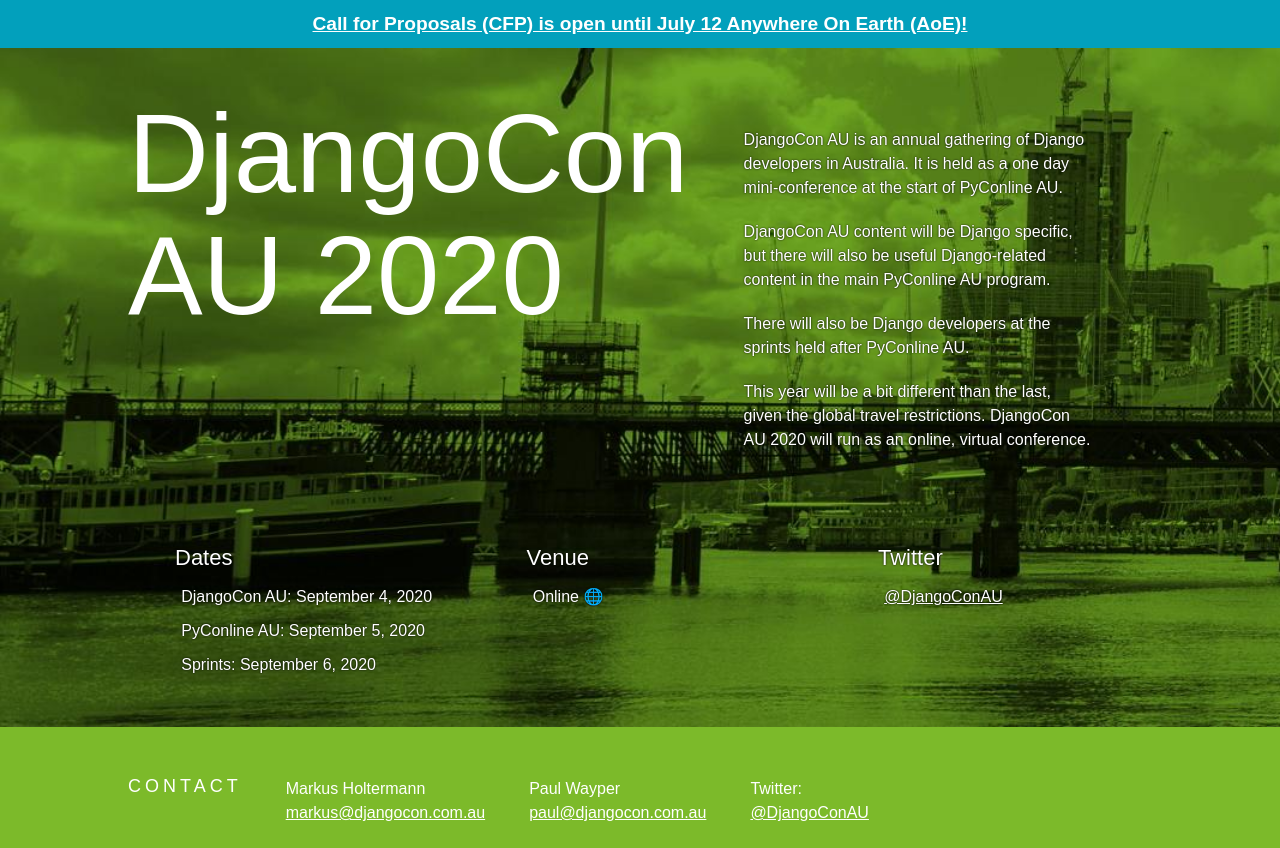
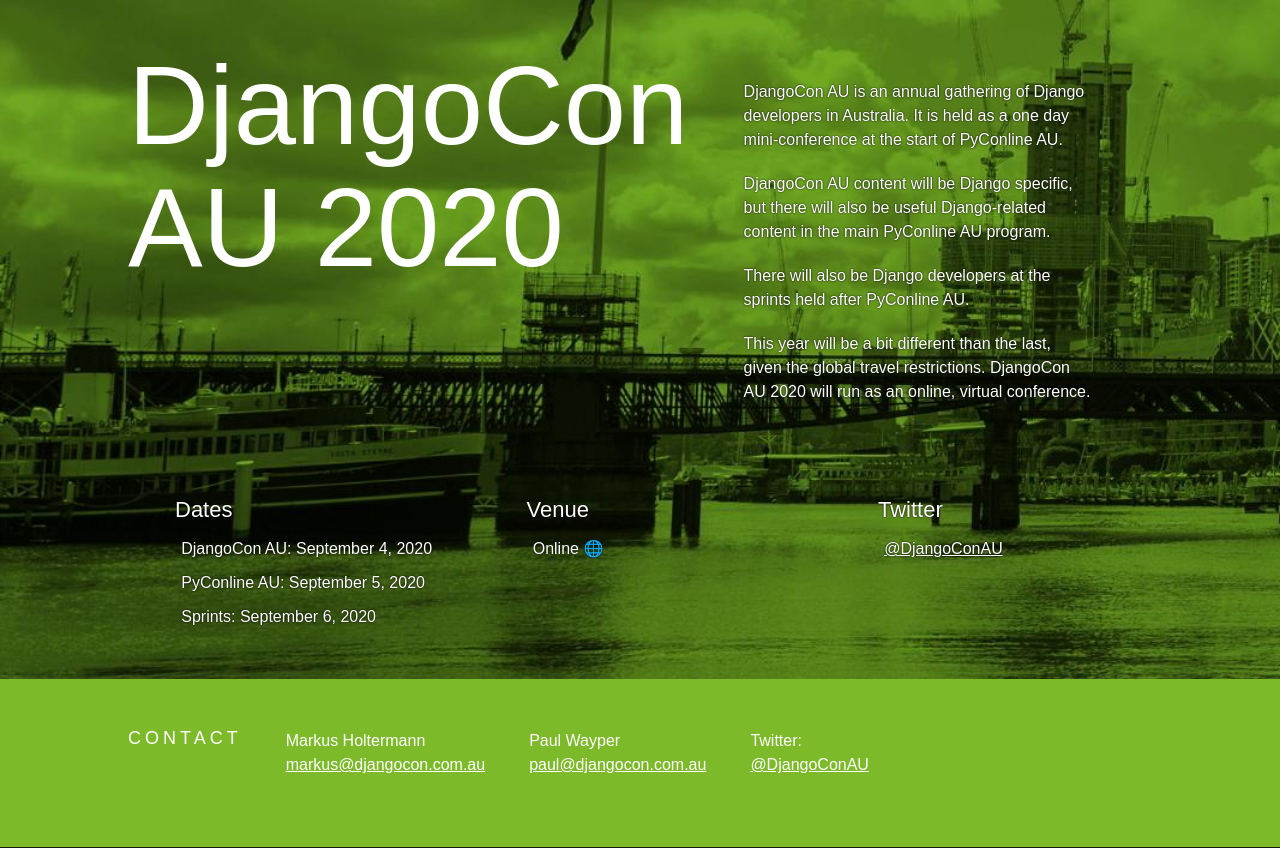
Before and after one commit to djangocon/2020.djangocon.com.au, a plain HTML site: page index.html in a window 1280 px wide. Shown: the top 848 px of the page. Drawn offline with Linux system fonts and the light colour scheme; a web font is replaced by a local one.

Commit message:
Remove CFP banner

```diff
--- a/index.html
+++ b/index.html
@@ -40,11 +40,6 @@
   </head>
 
   <body>
-    <div class="banner">
-      <a href="https://2020.pycon.org.au/speak/">
-        Call for Proposals (CFP) is open until July 12 Anywhere On Earth (AoE)!
-      </a>
-    </div>
 <!--
     <div class="banner">
       <a href="https://2020.pycon.org.au/attend/tickets/">
```
